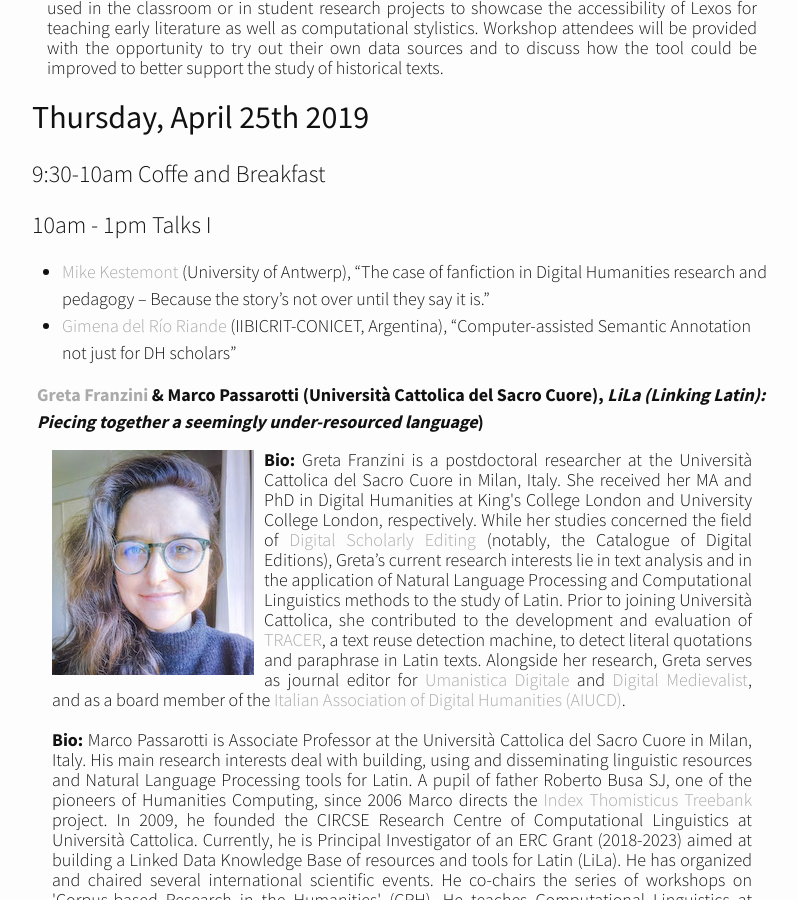
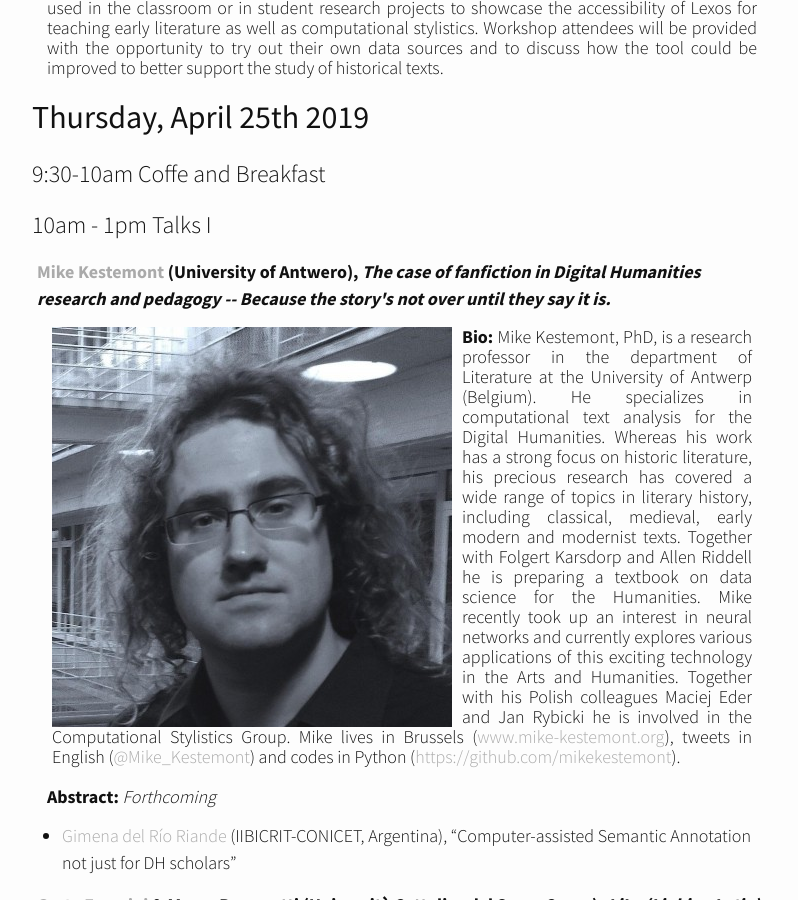
Before and after one commit to susannalles/CATARSL, a Jekyll site: the page built from program.md, in a window 1280 px wide and 900 px high, scrolled down 1697 px. Shown: the whole window, without its empty margins (238-1036 px from the left). Built offline with Jekyll 4.4.1, drawn with Linux system fonts in a browser that asks for light colours; nearby versions of some CDN libraries.

Commit message:
Mike Talk

```diff
--- a/program.md
+++ b/program.md
@@ -15,7 +15,7 @@ Location: [**Newman Alumni Center Executive Boardroom**](https://www.google.com/
 9:30am - 12:30pm - Workshop 1
 
 <div class="talks">
-            <div class="author_title"><a href="http://www.mike-kestemont.org/">Mike Kestemont</a> & <a href="https://www.uantwerpen.be/en/projects/mind-bending-grammars/team/enrique-manjavacas/">Enrique Manjavacas</a>, Workshop 1</div>
+            <div class="author_title"><a href="http://www.mike-kestemont.org/">Mike Kestemont</a> & <a href="https://emanjavacas.github.io/">Enrique Manjavacas</a>, Workshop 1</div>
             <div class="bio_abstract">
                 <div class="bio">
                    <img alt="" src="http://susannalles.com/CATARSL/img/logo3.png"/>
@@ -56,7 +56,15 @@ We propose a 2-3 hour hands-on workshop, in which we will provide an overview of
 
 10am - 1pm Talks I
 
-* [Mike Kestemont](http://www.mike-kestemont.org/) (University of Antwerp), "The case of fanfiction in Digital Humanities research and pedagogy -- Because the story's not over until they say it is."
+<div class="talks">
+<div class="author_title"><a href="http://www.mike-kestemont.org/">Mike Kestemont</a> (University of Antwero), <i>The case of fanfiction in Digital Humanities research and pedagogy -- Because the story's not over until they say it is.</i></div>
+<div class="bio_abstract">
+<div class="bio"><img alt="" src="http://susannalles.com/CATARSL/img/Kestemont.jpg" class="img_bio"/><b>Bio:</b>
+ Mike Kestemont, PhD, is a research professor in the department of Literature at the University of Antwerp (Belgium). He specializes in computational text analysis for the Digital Humanities. Whereas his work has a strong focus on historic literature, his precious research has covered a wide range of topics in literary history, including classical, medieval, early modern and modernist texts. Together with Folgert Karsdorp and Allen Riddell he is preparing a textbook on data science for the Humanities. Mike recently took up an interest in neural networks and currently explores various applications of this exciting technology in the Arts and Humanities. Together with his Polish colleagues Maciej Eder and Jan Rybicki he is involved in the Computational Stylistics Group. Mike lives in Brussels (<a href="www.mike-kestemont.org">www.mike-kestemont.org</a>), tweets in English (<a href="https://twitter.com/mike_kestemont?lang=en">@Mike_Kestemont</a>) and codes in Python (<a href="https://github.com/mikekestemont">https://github.com/mikekestemont</a>).</div>
+<div class="abstract"><b>Abstract:</b> <i>Forthcoming</i></div>
+</div>
+</div>
+
 * [Gimena del Río Riande](http://www.iibicrit-conicet.gov.ar/wordpress/quienes-somos/miembros/dra-maria-gimena-del-rio/) (IIBICRIT-CONICET, Argentina), "Computer-assisted Semantic Annotation not just for DH scholars"
 
 <div class="talks">
```
Also changed, not shown: img/Kestemont.jpg (added), 3 other files.
